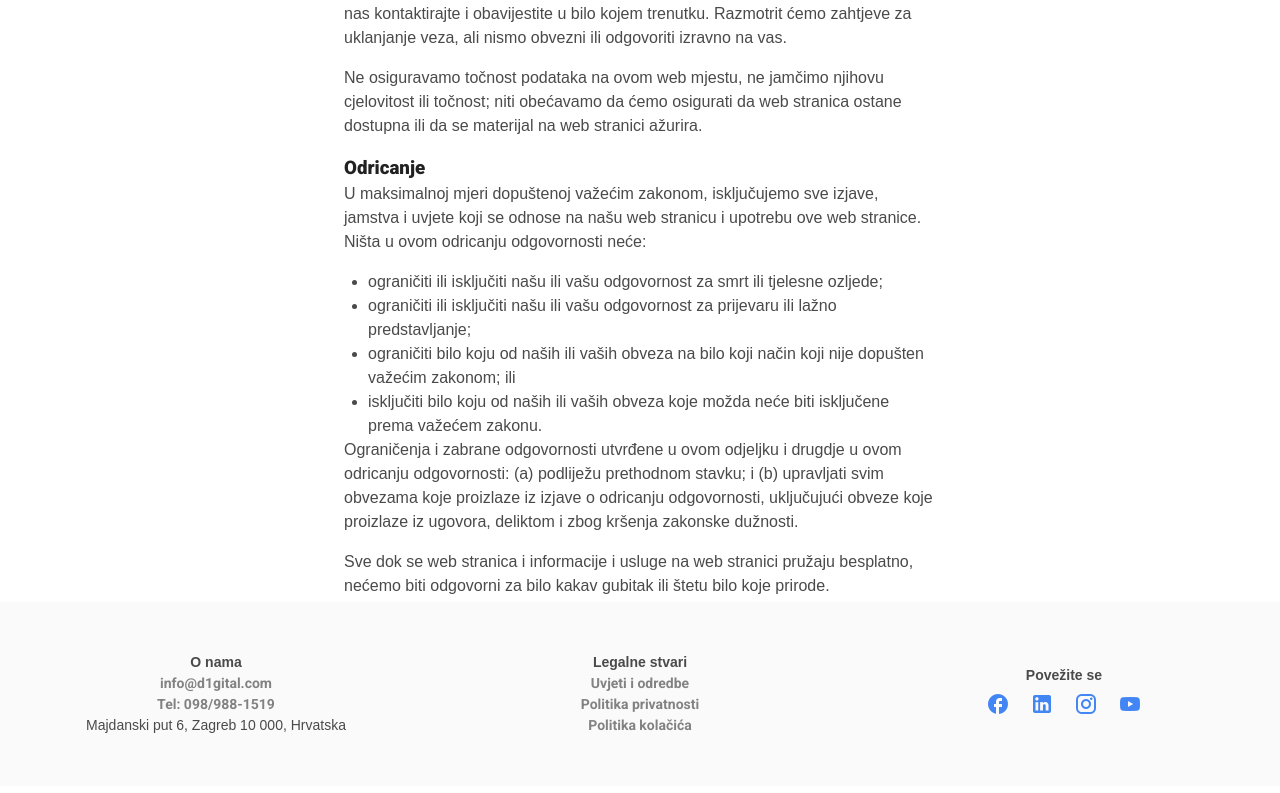
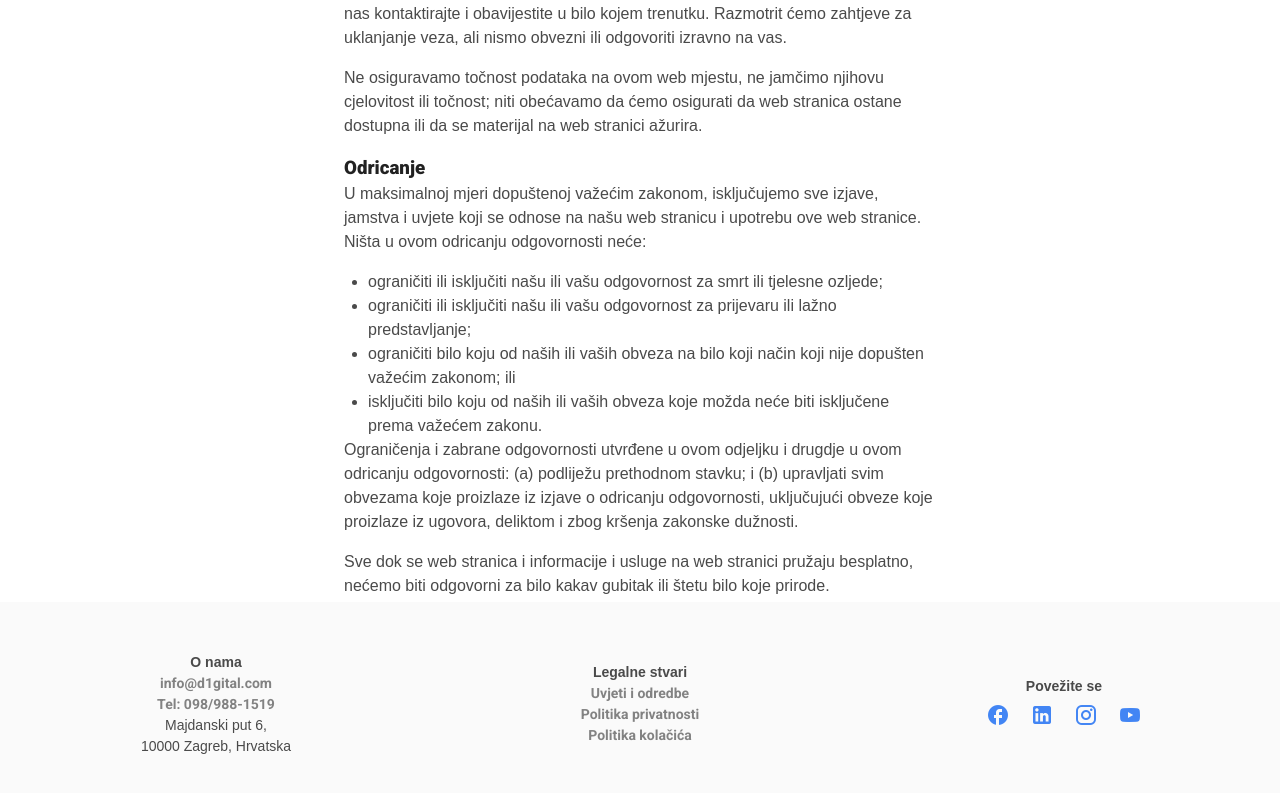
Before and after one commit to tkresic/chatbot, a Vue app: page /uvjeti-i-odredbe in a window 1280 px wide. Shown: the part 3527-4320 px from the top of the page. Built offline with nearby package versions, Linux system fonts and the light colour scheme; what vue-animate-scroll would draw is missing.

Commit message:
small updates

```diff
--- a/src/components/Footer.vue
+++ b/src/components/Footer.vue
@@ -33,7 +33,9 @@
                 </a>
                 <br/>
                 <p class="text-styling  mb-0">
-                    Majdanski put 6, Zagreb 10 000, Hrvatska
+                    Majdanski put 6,
+                    <br>
+                    10000 Zagreb, Hrvatska
                 </p>
             </v-col>
             <v-col
@@ -73,12 +75,14 @@
                 </p>
                 <v-btn
                     v-for="icon in icons"
-                    :key="icon"
+                    :key="icon.icon"
+                    :href="icon.link"
+                    target="_blank"
                     color="#4285F4"
                     class="mx-1"
                     icon
                 >
-                    <v-icon size="24px">{{ icon }}</v-icon>
+                    <v-icon size="24px">{{ icon.icon }}</v-icon>
                 </v-btn>
             </v-col>
         </v-row>
@@ -93,7 +97,12 @@ export default Vue.extend({
     name: 'Footer',
 
     data: () => ({
-        icons: ['facebook', 'mdi-linkedin', 'mdi-instagram', 'mdi-youtube'],
+        icons: [
+            { icon: 'facebook', link: 'https://www.facebook.com/D1gital-100660528471564'},
+            { icon: 'mdi-linkedin', link: 'https://www.instagram.com/d1gital.hr/'},
+            { icon: 'mdi-instagram', link: 'https://www.linkedin.com/company/d1gital/'},
+            { icon: 'mdi-youtube', link: 'https://www.youtube.com/channel/UC_T5nulIfqgrxD1LR-w1POQ'}
+        ],
     })
 });
 
```
Also changed, not shown: 1 other file (tests, documents, lock files or other folders).
